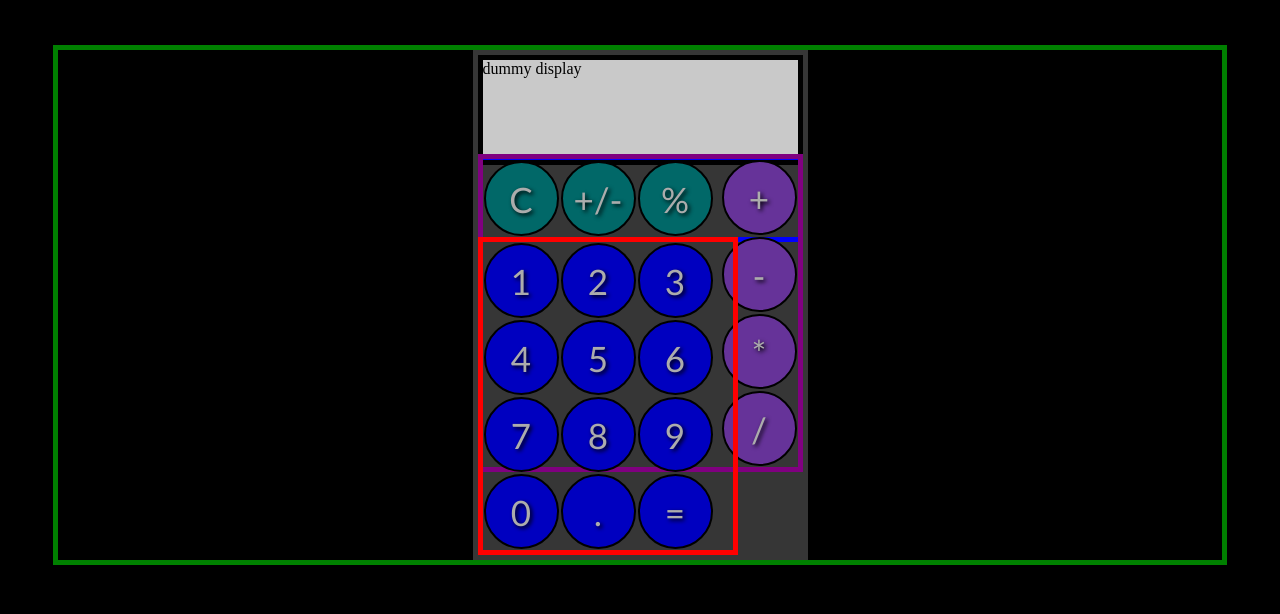
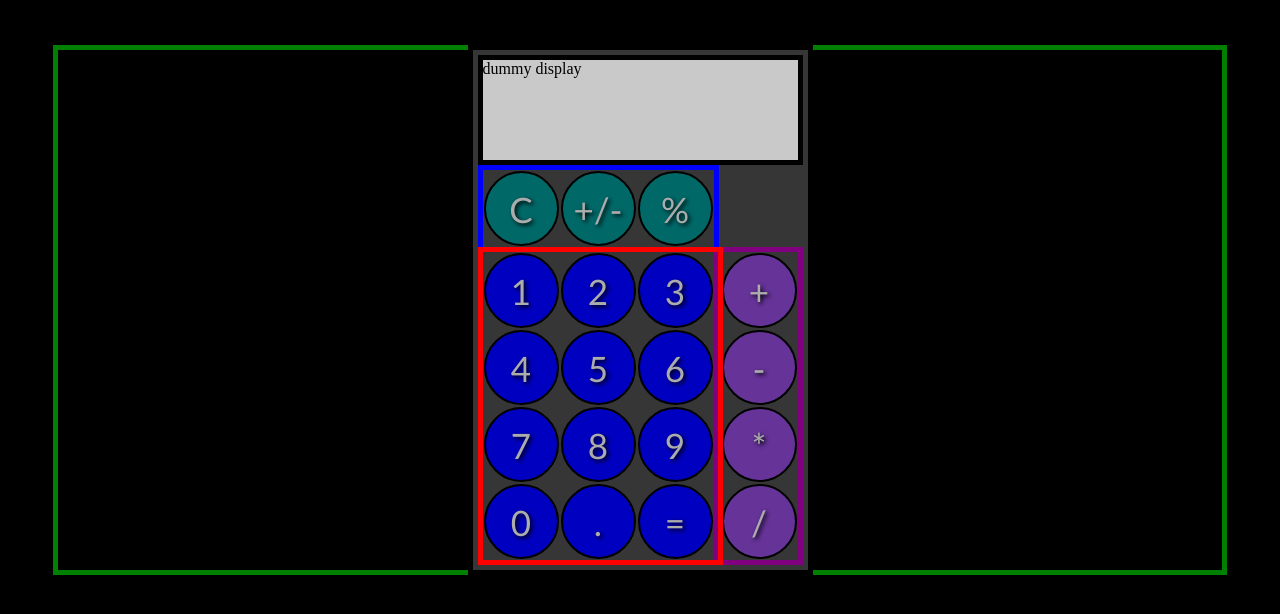
Before and after one commit to maxwatsonthecoder/calculatorTOP, a plain HTML site: page index.html in a window 1280 px wide. Drawn offline with Linux system fonts and the light colour scheme.

Commit message:
Utilize absolute positioning in css. Get clear button working.

```diff
--- a/index.html
+++ b/index.html
@@ -10,7 +10,7 @@
         <div id="container">
             <div id="display">dummy display</div>
             <div id="options">
-                <button>C</button>
+                <button id="clear">C</button>
                 <button>+/-</button>
                 <button>%</button>
             </div>
--- a/script.js
+++ b/script.js
@@ -8,6 +8,7 @@ let result = "";
 const numbersBtns = document.getElementById("numbers");
 const operatorsBtns = document.getElementById("operators");
 const equalsBtn = document.getElementById("equals-btn");
+const clearBtn = document.getElementById("clear");
 
 
 numbersBtns.addEventListener("click", (event) => {
@@ -33,6 +34,17 @@ equalsBtn.addEventListener("click", (event) => {
         currentNum = "";
         num1 = result;
         num2 = "";
+    }
+});
+
+clearBtn.addEventListener("click", (event) => {
+    if (event.target.tagName === "BUTTON") {
+        currentNum = "";
+        num1 = "";
+        num2 = "";
+        result = "";
+        operator = null;
+        console.log(`${currentNum}, ${num1}, ${num2}, ${result}`)
     }
 })
 
--- a/styles.css
+++ b/styles.css
@@ -13,8 +13,10 @@ body {
 }
 
 #container {
+    position: relative;
     outline: 5px solid black;
     width: 315px;
+    height: 500px;
     display: flex;
     flex-direction: column;
     flex-wrap: wrap;
@@ -36,6 +38,8 @@ button {
 
 #display {
     display: flex;
+    position: absolute;
+    top: 10px;
     outline: 5px solid black;
     width: 315px;
     height: 100px;
@@ -44,6 +48,8 @@ button {
 }
 
 #options {
+    position: absolute;
+    top: 120px;
     display: flex;
     outline: 5px solid blue;
     align-items: flex-start;
@@ -53,11 +59,14 @@ button {
 }
 
 #operators {
+    position: absolute;
+    bottom: 10px;
+    right: 10px;
     display: flex;
     outline: 5px solid purple;
     flex-direction: column;
     align-items: flex-end;
-    margin-top: -78px;
+    width: 80px;
 }
 
 #operators button {
@@ -65,11 +74,14 @@ button {
 }
 
 #numbers {
+    position: absolute;
+    bottom: 10px;
+    left: 10px;
     display: flex;
     flex-wrap: wrap;
     outline: 5px solid red;
     margin-top: -225px;
-    width: 250px;
+    width: 235px;
     }
 
 #numbers button {
```
